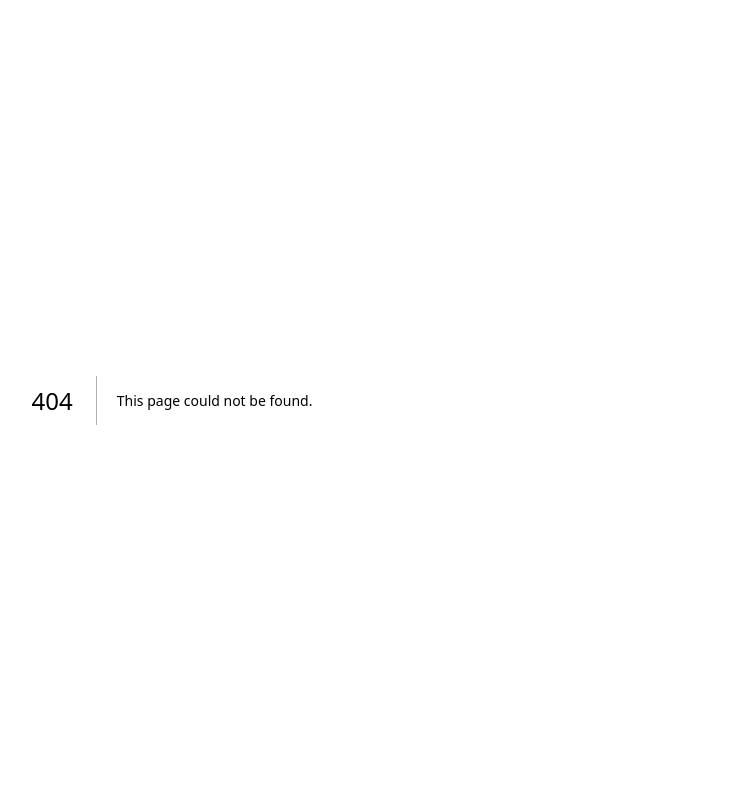
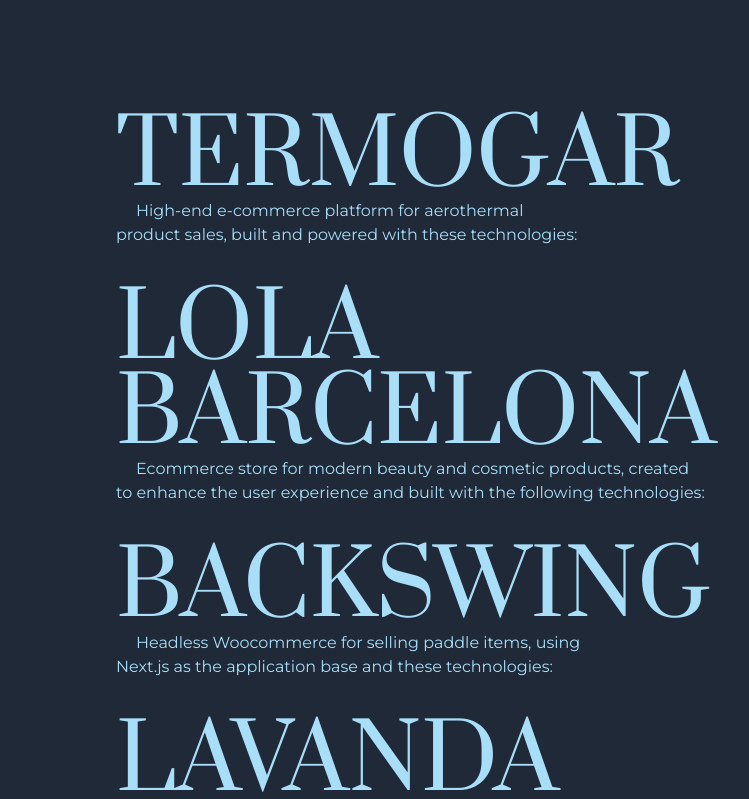
Before and after one commit to rahilshah105/Personal-Website, a Next.js app: page /projects in a window 1280 px wide. Before the commit this address had no page. Shown: the top 799 px of the page, without its empty margins (468-1217 px from the left). Built offline with nearby package versions, Linux system fonts and the light colour scheme.

Commit message:
added prducts page basic info

```diff
--- a/src/app/components/Home/InfoHeader.module.css
+++ b/src/app/components/Home/InfoHeader.module.css
@@ -10,15 +10,18 @@
     gap: 0.5rem; /* equivalent to space-y-3 */
     text-wrap: balance; /* fallback for text-pretty, if supported */
     margin: 0 0 2.5rem 2.5rem;
+    color: #1F2937;
   }
 
   .heading {
     font-size: 1.875rem; /* text-3xl */
     font-weight: 600;
     letter-spacing: 0.1em;
+    color: #1F2937;
   }
 
   .role,
   .description {
     font-size: 0.875rem; /* text-sm */
+    color:#1F2937;
   }
--- a/src/app/components/Home/InfoHeader.tsx
+++ b/src/app/components/Home/InfoHeader.tsx
@@ -17,13 +17,20 @@
 
     tl.to("#courtin", { scaleY: 0, duration: 0.6, delay: 0.3 })
       .to("#info", { opacity: 1, y: 0, duration: 0.5 }, "-=0.3")
-      .to("#links", { opacity: 1, stagger: 0.1, duration: 0.4 }, "-=0.2")
+      .to("#links", { opacity: 1, stagger: 0.2, duration: 0.8 }, "-=0.2")
       .to("#nav", { opacity: 1, duration: 0.4 }, "-=0.3")
       .to("#modal", { opacity: 1, y: 0, duration: 0.6 }, "-=0.3")
       .to("#pantone", { opacity: 1, y: 0, duration: 0.6 }, "-=0.5");
   }, []);
 
   return (
+    <>
+      <div
+        id="courtin"
+        className="absolute inset-0 z-50 origin-bottom scale-y-100 bg-[#1F2937]"
+        style={{ transformOrigin: "bottom" }}
+      ></div>
+
       <header id="info" className={styles.infoHeader}>
         <h1 className={styles.heading}>{heading}</h1>
         <p className={styles.role}>{role}</p>
@@ -31,6 +38,7 @@
 
         <SocialMedia />
       </header>
+    </>
   );
 };
 
--- a/src/app/components/Home/NavLinks.tsx
+++ b/src/app/components/Home/NavLinks.tsx
@@ -1,51 +1,42 @@
 // src/components/NavLinks.tsx
+"use client";
 import React from "react";
 
 const NavLinks: React.FC = () => {
+  const handleClick = (e: React.MouseEvent<HTMLAnchorElement>, href: string) => {
+    e.preventDefault();
+    setTimeout(() => {
+      window.location.href = href;
+    }, 300); // 500ms delay
+  };
+
+  const links = [
+    { label: "Projects", href: "/projects" },
+    { label: "Services", href: "/services" },
+    { label: "Contact", href: "/contact" },
+    { label: "About", href: "/about" },
+  ];
+
   return (
     <ul
       id="links"
       role="navigation"
       aria-label="Main Navigation"
-      className="font-prata uppercase opacity-0"
+      className="font-prata uppercase opacity-0 color-[#1F2937]"
       style={{ fontFamily: "'Prata', serif" }}
     >
-      <li className="[&>a]:block [&>a]:cursor-pointer [&>a]:text-[14vw] md:[&>a]:text-[9vw]">
-        <a
-          href="/projects"
-          className="leading-[0.95em] transition-all duration-500 ease-out hover:translate-x-10 hover:-skew-x-12"
-          aria-label="Projects"
-        >
-          Projects
-        </a>
-      </li>
-      <li className="[&>a]:block [&>a]:cursor-pointer [&>a]:text-[14vw] md:[&>a]:text-[9vw]">
-        <a
-          href="/services"
-          className="leading-[0.95em] transition-all duration-500 ease-out hover:translate-x-10 hover:-skew-x-12"
-          aria-label="Services"
-        >
-          Services
-        </a>
-      </li>
-      <li className="[&>a]:block [&>a]:cursor-pointer [&>a]:text-[14vw] md:[&>a]:text-[9vw]">
-        <a
-          href="/contact"
-          className="leading-[0.95em] transition-all duration-500 ease-out hover:translate-x-10 hover:-skew-x-12"
-          aria-label="Contact"
-        >
-          Contact
-        </a>
-      </li>
-      <li className="[&>a]:block [&>a]:cursor-pointer [&>a]:text-[14vw] md:[&>a]:text-[9vw]">
-        <a
-          href="/about"
-          className="leading-[0.95em] transition-all duration-500 ease-out hover:translate-x-10 hover:-skew-x-12"
-          aria-label="About"
-        >
-          About
-        </a>
-      </li>
+      {links.map(({ label, href }) => (
+        <li key={href} className="[&>a]:block [&>a]:cursor-pointer [&>a]:text-[14vw] md:[&>a]:text-[9vw]">
+          <a
+            href={href}
+            onClick={(e) => handleClick(e, href)}
+            className="leading-[0.95em] transition-all duration-500 ease-out hover:translate-x-10 hover:-skew-x-12"
+            aria-label={label}
+          >
+            {label}
+          </a>
+        </li>
+      ))}
     </ul>
   );
 };
--- a/src/app/components/Home/Textanimation.tsx
+++ b/src/app/components/Home/Textanimation.tsx
@@ -35,7 +35,7 @@
     <span
       ref={textRef}
       className="inline-block max-w-[90%] text-4xl md:text-5xl font-normal text-left leading-tight break-words leading-tight"
-      style={{ color: "#0a0a0a", wordBreak: "break-word", overflowWrap: "break-word" }}
+      style={{ color: "#1F2937", wordBreak: "break-word", overflowWrap: "break-word" }}
     >
       Rahil Shah
     </span>
--- /dev/null
+++ b/src/app/components/Projects/Content.tsx
@@ -0,0 +1,17 @@
+import React from "react";
+
+interface ContentProps {
+  content: React.ReactNode;
+  children?: React.ReactNode;
+}
+
+const Content: React.FC<ContentProps> = ({ content, children }) => {
+  return (
+    <div>
+      <div dangerouslySetInnerHTML={{ __html: content as string }} />
+      {children}
+    </div>
+  );
+};
+
+export default Content;
--- /dev/null
+++ b/src/app/components/Projects/ProjectTechStackCard.tsx
@@ -0,0 +1,21 @@
+// ProjectTechStackCard.tsx
+import React from "react";
+
+interface Props {
+  techStack: any;
+}
+
+const ProjectTechStackCard: React.FC<Props> = ({ techStack }) => {
+  const { link, title, info } = techStack;
+  return (
+    <li className="flex-1 space-y-2">
+      <h3 className="font-bold md:text-lg">{title}</h3>
+      <p className="text-sm md:text-base">{info}</p>
+      <a href={link} target="_blank" rel="noopener noreferrer" className="hover-underline-animation text-sm font-bold">
+        More Info
+      </a>
+    </li>
+  );
+};
+
+export default ProjectTechStackCard;
--- /dev/null
+++ b/src/app/components/Projects/Subheading.tsx
@@ -0,0 +1,37 @@
+// Subheading.tsx
+import React from "react";
+import ProjectTechStackCard from "./ProjectTechStackCard";
+
+interface Project {
+  excerpt: string;
+  techStack: any[];
+}
+
+interface Props {
+  project: Project;
+}
+
+const Subheading: React.FC<Props> = ({ project }) => {
+  const { excerpt, techStack } = project;
+
+  return (
+    <div>
+      <h2
+        id="subtitle"
+        className="my-10 max-w-screen-lg px-5 font-prata text-[7vw] opacity-0 md:p-0 md:text-[3vw] md:leading-[4rem]"
+      >
+        {excerpt}
+      </h2>
+      <ul
+        role="presentation"
+        className="flex flex-col items-start justify-between gap-3 px-5 md:flex-row md:gap-5 md:px-10"
+      >
+        {techStack.map((tech, index) => (
+          <ProjectTechStackCard key={index} techStack={tech} />
+        ))}
+      </ul>
+    </div>
+  );
+};
+
+export default Subheading;
--- /dev/null
+++ b/src/app/components/Projects/Testimonial.tsx
@@ -0,0 +1,24 @@
+// Testimonial.tsx
+import React from "react";
+
+interface TestimonialProps {
+  testimonial: {
+    quote: string;
+    name: string;
+    role: string;
+  };
+}
+
+const Testimonial: React.FC<TestimonialProps> = ({ testimonial }) => {
+  return (
+    <section id="Testimonial" className="w-full pb-12 text-center text-foreground md:leading-tight">
+      <h2 className="font-prata text-[3vw]">"{testimonial.quote}"</h2>
+      <div className="flex w-full justify-between">
+        <p className="text-[2vw]">{testimonial.name}</p>
+        <p className="text-[2vw]">{testimonial.role}</p>
+      </div>
+    </section>
+  );
+};
+
+export default Testimonial;
--- /dev/null
+++ b/src/app/components/Projects/UrlWidget.tsx
@@ -0,0 +1,40 @@
+import React from "react";
+
+interface UrlWidgetProps {
+  project: {
+    mainColor: string;
+    secondaryColor: string;
+    repoLink: string;
+    liveLink: string;
+  };
+}
+
+const UrlWidget: React.FC<UrlWidgetProps> = ({ project }) => {
+  const { mainColor, secondaryColor, repoLink, liveLink } = project;
+  return (
+    <div
+      id="widget"
+      className="fixed bottom-7 right-7 space-y-2 p-3 text-left opacity-0 transition-opacity duration-150 md:bottom-10 md:right-10 md:p-5"
+      style={{ backgroundColor: mainColor, color: secondaryColor }}
+    >
+      <a
+        href={repoLink}
+        target="_blank"
+        rel="noopener noreferrer"
+        className="hover-underline-animation-widget text-sm md:text-base"
+      >
+        CODE
+      </a>
+      <a
+        href={liveLink}
+        target="_blank"
+        rel="noopener noreferrer"
+        className="hover-underline-animation-widget text-sm md:text-base"
+      >
+        LIVE
+      </a>
+    </div>
+  );
+};
+
+export default UrlWidget;
--- /dev/null
+++ b/src/app/projects/page.tsx
@@ -0,0 +1,134 @@
+"use client";
+
+import React, { useEffect } from "react";
+import gsap from "gsap";
+
+const projects = [
+  {
+    title: "Termogar",
+    description:
+      "High-end e-commerce platform for aerothermal product sales, built and powered with these technologies:",
+    href: "/en/projects/termogar",
+    image: "/_astro/termogar-showcase.uV47bryf.webp",
+  },
+  {
+    title: "Lola Barcelona",
+    description:
+      "Ecommerce store for modern beauty and cosmetic products, created to enhance the user experience and built with the following technologies:",
+    href: "/en/projects/lola-barcelona",
+    image: "/_astro/vupf7r5l8wq60gzssvobyp885nf4.BK8ABJmf.webp",
+  },
+  {
+    title: "Backswing",
+    description:
+      "Headless Woocommerce for selling paddle items, using Next.js as the application base and these technologies:",
+    href: "/en/projects/backswing",
+    image: "/_astro/backswing-showcase.xVYVfs-T.webp",
+  },
+  {
+    title: "Lavanda del Lago",
+    description: "Ecommerce for selling lavender and natural products, created and powered by these technologies:",
+    href: "/en/projects/lavanda-del-lago",
+    image: "/_astro/lavanda-del-lago-showcase.BbotMfc8.webp",
+  },
+  {
+    title: "Striking Gold",
+    description:
+      "Sports blog powered by AI, using Davinci LLM to fine-tune the voice of articles with on-site editing technologies and also:",
+    href: "/en/projects/striking-gold",
+    image: "/_astro/striking-gold-showcase.Da9F4-3x.webp",
+  },
+  {
+    title: "Tough",
+    description:
+      "Eye-catching sports equipment e-commerce site, inspired by the Everlast website and built with these technologies:",
+    href: "/en/projects/tough",
+    image: "/_astro/tough-showcase.2P4GnwoK.webp",
+  },
+  {
+    title: "Nano Fighters Club",
+    description:
+      "Combat Sports Trainer site using Astro's new technologies to create maximum performance combined with:",
+    href: "/en/projects/nano-fighters-club",
+    image: "/_astro/nano-fighters-club-showcase.kJVVnM7q.webp",
+  },
+];
+
+const Page = () => {
+  useEffect(() => {
+    const tl = gsap.timeline({ defaults: { ease: "power2.out" } });
+
+    tl.to("#courtin", {
+      scaleY: 0,
+      duration: 1,
+      delay: 0.4,
+    });
+
+    document.body.style.backgroundColor = "#a9def9";
+  }, []);
+
+  return (
+    <div
+      className="overflow-x-hidden relative text-[#a9def9] bg-[#1F2937]"
+      style={{ transition: "background-color 1s ease 1s" }}
+    >
+      {/* Animated Curtain */}
+      <div
+        id="courtin"
+        className="absolute inset-0 z-50 origin-bottom scale-y-100 bg-[#1F2937]"
+        style={{ transformOrigin: "bottom" }}
+      ></div>
+
+      <main
+        id="page-main"
+        className="flex items-center px-10 relative text-[#a9def9] flex-col gap-10 justify-around md:flex-row md:gap-32 md:mt-0 md:px-24 mt-10 w-screen z-10"
+      >
+        <header
+          id="info"
+          className="flex flex-col z-10 3xl:bottom-20 bottom-10 flex-1 max-w-[650px] opacity-100 self-end sticky"
+          style={{ transform: "translateY(0px)" }}
+        >
+          <img
+            alt="Adrian Alvarez Alonso"
+            className="opacity-100 hidden aspect-square fade-in md:block object-cover p-10 w-full"
+            src="/_astro/Placeholder-Original.D3ETx0y8.webp"
+            height={400}
+            width={400}
+            loading="eager"
+          />
+          <div className="space-y-3">
+            <h1 className="font-semibold text-4xl tracking-widest">Projects</h1>
+            <p className="text-sm">
+              Explore a compilation of my finest endeavors spanning Web Design and Development. In a dynamic digital
+              landscape, my role has transformed over the past 3 years, adapting to the ever-evolving realms of design
+              and development. I remain committed to continuous learning, consistently acquiring new skills to stay at
+              the forefront of innovation.
+            </p>
+          </div>
+        </header>
+
+        <section
+          id="links"
+          className="opacity-100 flex-1 font-prata md:py-16 text-balance"
+          style={{ transform: "translateY(50px)" }}
+        >
+          <ul className="space-y-10" role="navigation">
+            {projects.map((project, index) => (
+              <li className="project-item" data-image={project.image} key={index}>
+                <a
+                  className="block duration-500 ease-out hover:-skew-x-12 hover:translate-x-10 leading-[0.95em] md:text-[7vw] text-[12vw] transition-all uppercase"
+                  href={project.href}
+                >
+                  <h2 style={{ fontFamily: "'Prata', serif" }}>{project.title}</h2>
+                </a>
+                <h3 className="font-sans inline md:text-base pl-5 text-xs">{project.description}</h3>
+              </li>
+            ))}
+          </ul>
+        </section>
+      </main>
+    </div>
+  );
+};
+
+export default Page;
```
Lines whose indentation alone changed are shown as unchanged.
